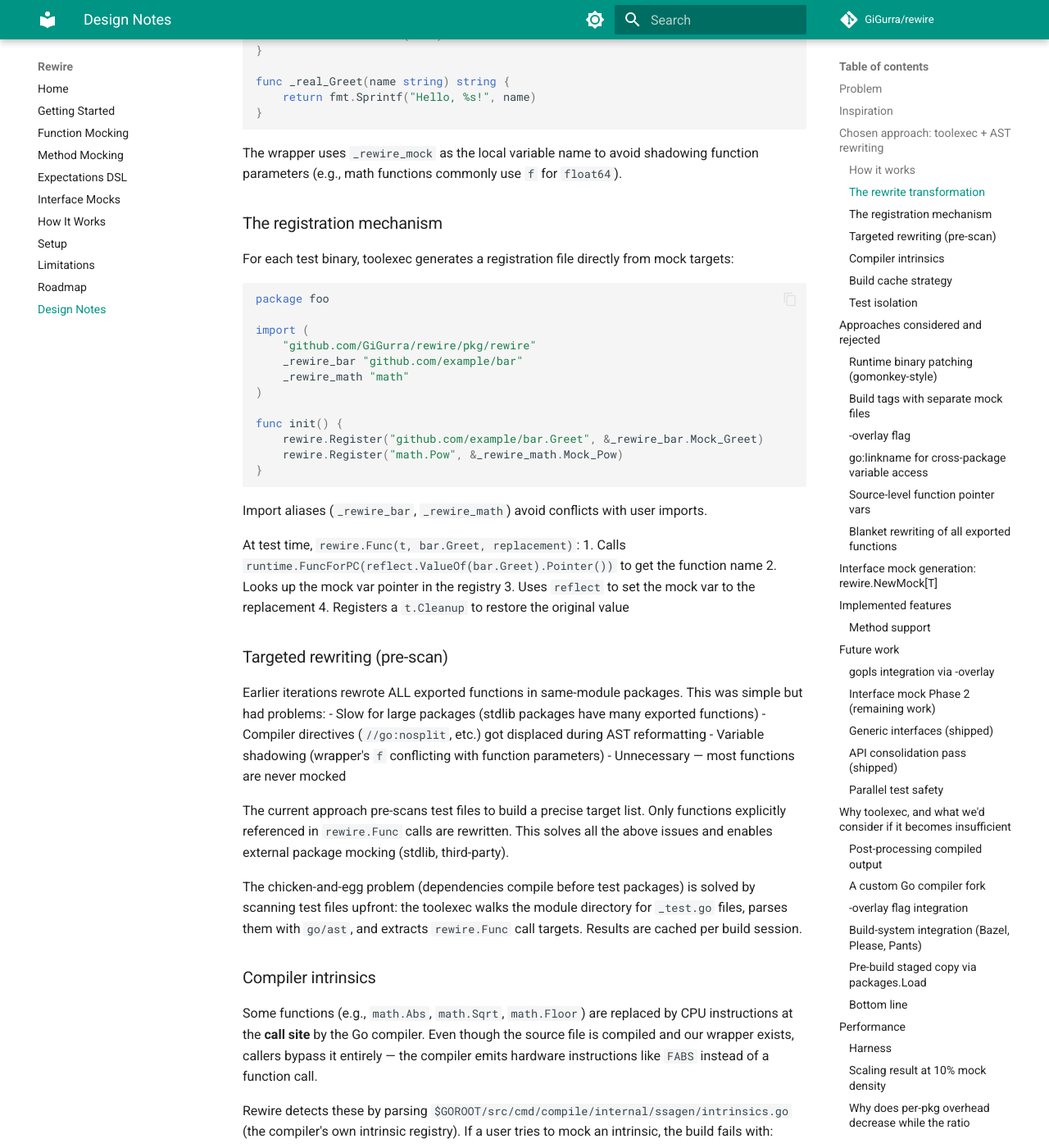
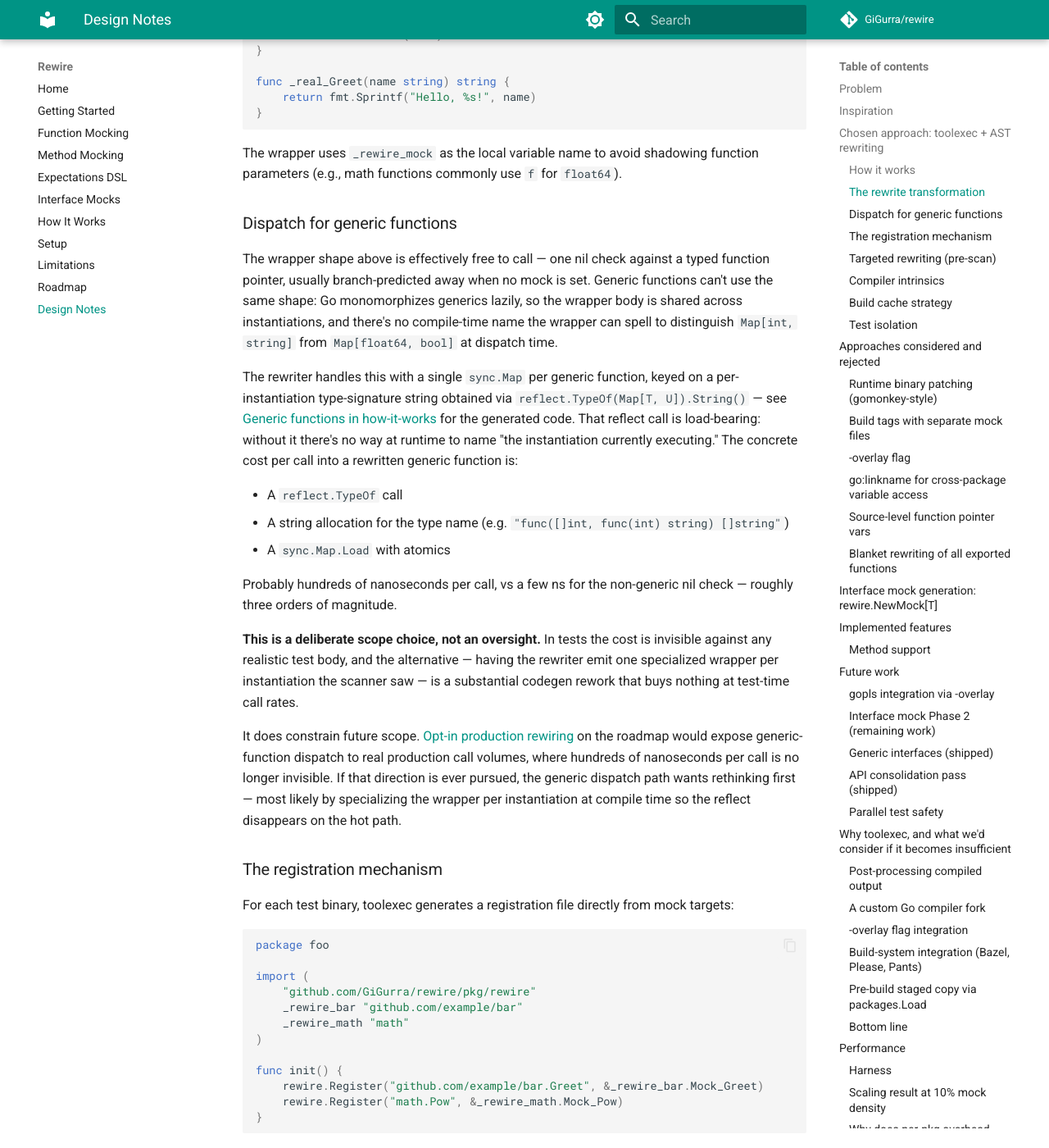
Before and after one commit to GiGurra/rewire, an MkDocs documentation site: the page built from docs/design.md, in a window 1280 px wide and 1400 px high, scrolled down 1579 px. Shown: the whole window at 82% size. Built offline with MkDocs 1.6.1 and Material for MkDocs 9.7.7, drawn with Linux system fonts in a browser that asks for light colours; comment, search, counter and statistics services are not loaded.

Commit message:
Document generic dispatch cost as a deliberate scope choice
Adds a Dispatch for generic functions section to design.md,
placed right after The rewrite transformation so the non-generic
(nil-check) and generic (sync.Map + reflect) cases sit next to each
other.

Content: explains why the reflect.TypeOf(...).String() key is
load-bearing (Go monomorphizes generics lazily, so the shared
wrapper body can't name its own instantiation at compile time),
quantifies the per-call cost (a reflect call + string allocation +
sync.Map.Load, ~100s of ns vs a few ns for non-generic), and frames
it as intentional given rewire's test-only scope. Calls out the
explicit tie to roadmap.md#opt-in-production-rewiring, where the
cost profile would stop being invisible.

Mechanics are already covered in how-it-works.md; this note is the
design-rationale half, linked from the mechanics side.

Co-Authored-By: Claude Opus 4.7 (1M context) <noreply@anthropic.com>

````diff
--- a/docs/design.md
+++ b/docs/design.md
@@ -53,6 +53,22 @@ func _real_Greet(name string) string {
 ```
 
 The wrapper uses `_rewire_mock` as the local variable name to avoid shadowing function parameters (e.g., math functions commonly use `f` for `float64`).
+
+### Dispatch for generic functions
+
+The wrapper shape above is effectively free to call — one nil check against a typed function pointer, usually branch-predicted away when no mock is set. Generic functions can't use the same shape: Go monomorphizes generics lazily, so the wrapper body is shared across instantiations, and there's no compile-time name the wrapper can spell to distinguish `Map[int, string]` from `Map[float64, bool]` at dispatch time.
+
+The rewriter handles this with a single `sync.Map` per generic function, keyed on a per-instantiation type-signature string obtained via `reflect.TypeOf(Map[T, U]).String()` — see [Generic functions in how-it-works](how-it-works.md#generic-functions) for the generated code. That reflect call is load-bearing: without it there's no way at runtime to name "the instantiation currently executing." The concrete cost per call into a rewritten generic function is:
+
+- A `reflect.TypeOf` call
+- A string allocation for the type name (e.g. `"func([]int, func(int) string) []string"`)
+- A `sync.Map.Load` with atomics
+
+Probably hundreds of nanoseconds per call, vs a few ns for the non-generic nil check — roughly three orders of magnitude.
+
+**This is a deliberate scope choice, not an oversight.** In tests the cost is invisible against any realistic test body, and the alternative — having the rewriter emit one specialized wrapper per instantiation the scanner saw — is a substantial codegen rework that buys nothing at test-time call rates.
+
+It does constrain future scope. [Opt-in production rewiring](roadmap.md#opt-in-production-rewiring) on the roadmap would expose generic-function dispatch to real production call volumes, where hundreds of nanoseconds per call is no longer invisible. If that direction is ever pursued, the generic dispatch path wants rethinking first — most likely by specializing the wrapper per instantiation at compile time so the reflect disappears on the hot path.
 
 ### The registration mechanism
 
````
